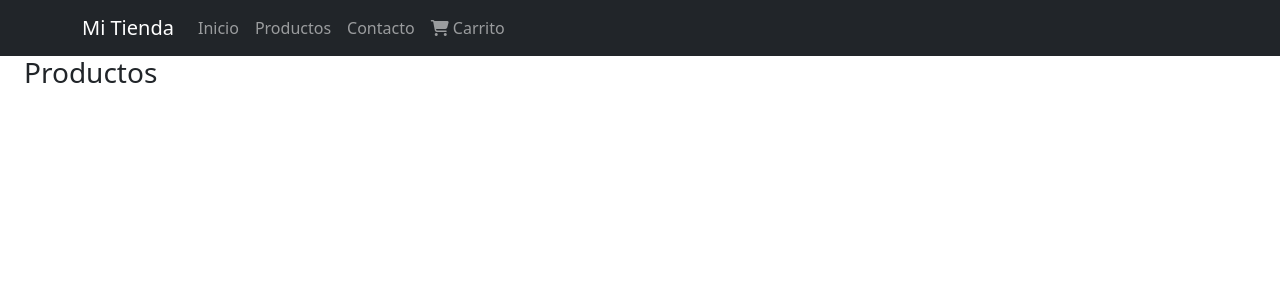
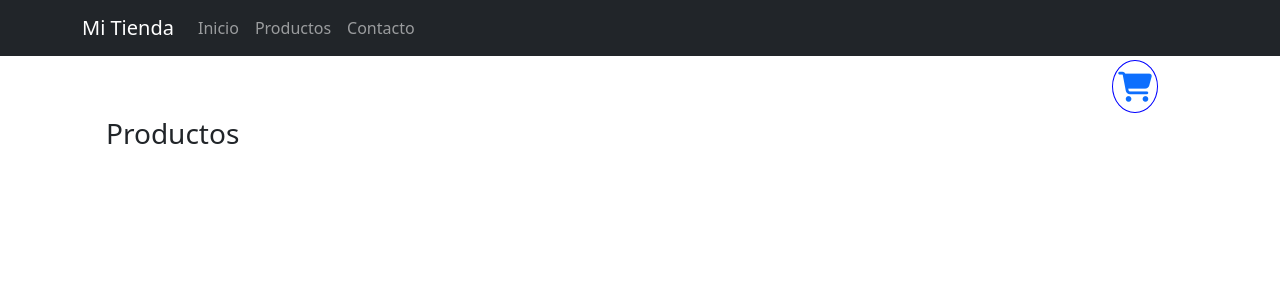
Before and after one commit to sofi131/app-carrito, a PHP site: page / in a window 1280 px wide. Shown: the top 300 px of the page. Run offline with PHP 8.4, Linux system fonts and the light colour scheme; data that the repository does not hold is empty.

Commit message:
cambio carrito

```diff
--- a/assets/css/index.css
+++ b/assets/css/index.css
@@ -19,3 +19,17 @@
 .card-img-top{
     border-radius: 5px;
 }
+.contenedor-productos{
+    margin: 0 auto;
+}
+.shop-cart{
+    text-align: right;
+}
+.shop-cart span{
+    border:1px solid blue;
+    padding: 5px;
+    border-radius: 50%;
+    width: 60px;
+    height: 60px;
+    font-size: 30px;
+}
--- a/index.php
+++ b/index.php
@@ -10,7 +10,7 @@ $consulta->execute();
 $resultados = $consulta->fetchAll(PDO::FETCH_ASSOC);
 //Compruebo si hay carrito
 if (isset($_SESSION["user"])) {
-    //comprobaría si hay carrito en la bbdd (asociada a este usuario)
+    //comprobaria si hay carrito en la bbdd
 } else {
     if (isset($_SESSION["cart"])) {
         $cart = $_SESSION["cart"];
@@ -37,10 +37,11 @@ if (isset($_SESSION["user"])) {
     <nav class="navbar navbar-expand-lg navbar-dark bg-dark">
         <div class="container">
             <a class="navbar-brand" href="#">Mi Tienda</a>
-            <button class="navbar-toggler" type="button" data-toggle="collapse" data-target="#navbarSupportedContent" aria-controls="navbarSupportedContent" aria-expanded="false" aria-label="Toggle navigation">
-                <span class="navbar-toggler-icon"></span>
-            </button>
-
+            <div>
+                <button class="navbar-toggler" type="button" data-bs-toggle="collapse" data-bs-target="#navbarSupportedContent" aria-controls="navbarSupportedContent" aria-expanded="false" aria-label="Toggle navigation">
+                    <span class="navbar-toggler-icon"></span>
+                </button>
+            </div>
             <div class="collapse navbar-collapse" id="navbarSupportedContent">
                 <ul class="navbar-nav ml-auto">
                     <li class="nav-item">
@@ -52,14 +53,17 @@ if (isset($_SESSION["user"])) {
                     <li class="nav-item">
                         <a class="nav-link" href="#">Contacto</a>
                     </li>
-                    <li class="nav-item">
-                        <a class="nav-link" href="#"><i class="fas fa-shopping-cart"></i> Carrito</a>
-                    </li>
+
                 </ul>
             </div>
         </div>
     </nav>
     <div class="container contenedor-productos row">
+        <div class="shop-cart">
+
+            <a class="nav-link" href="#"><span><i class="fas fa-shopping-cart"></i><?php echo isset($cart) ? count($cart) : ''; ?> </span></a>
+
+        </div>
         <h3>Productos</h3>
 
         <?php
```
